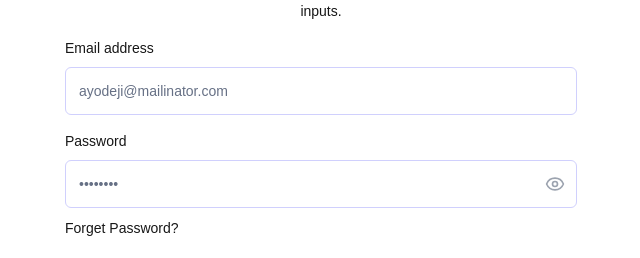
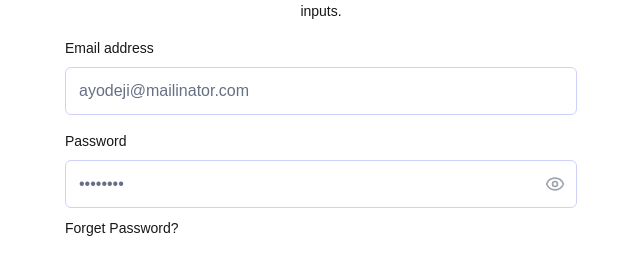
Before and after one commit to Ayodejioladimeji/Cashless, a Next.js app: page / in a window 1280 px wide. Shown: the part 202-460 px from the top of the page, without its empty margins (319-959 px from the left). Built offline with nearby package versions, Linux system fonts and the light colour scheme; no server answers.

Commit message:
fixed input font sizes

```diff
--- a/src/app/globals.css
+++ b/src/app/globals.css
@@ -19,3 +19,11 @@ body {
   background: var(--background);
   font-family: Arial, Helvetica, sans-serif;
 }
+
+input[type="text"],
+input[type="number"],
+input[type="email"],
+input[type="password"],
+textarea {
+  font-size: 16px !important;
+}
```
